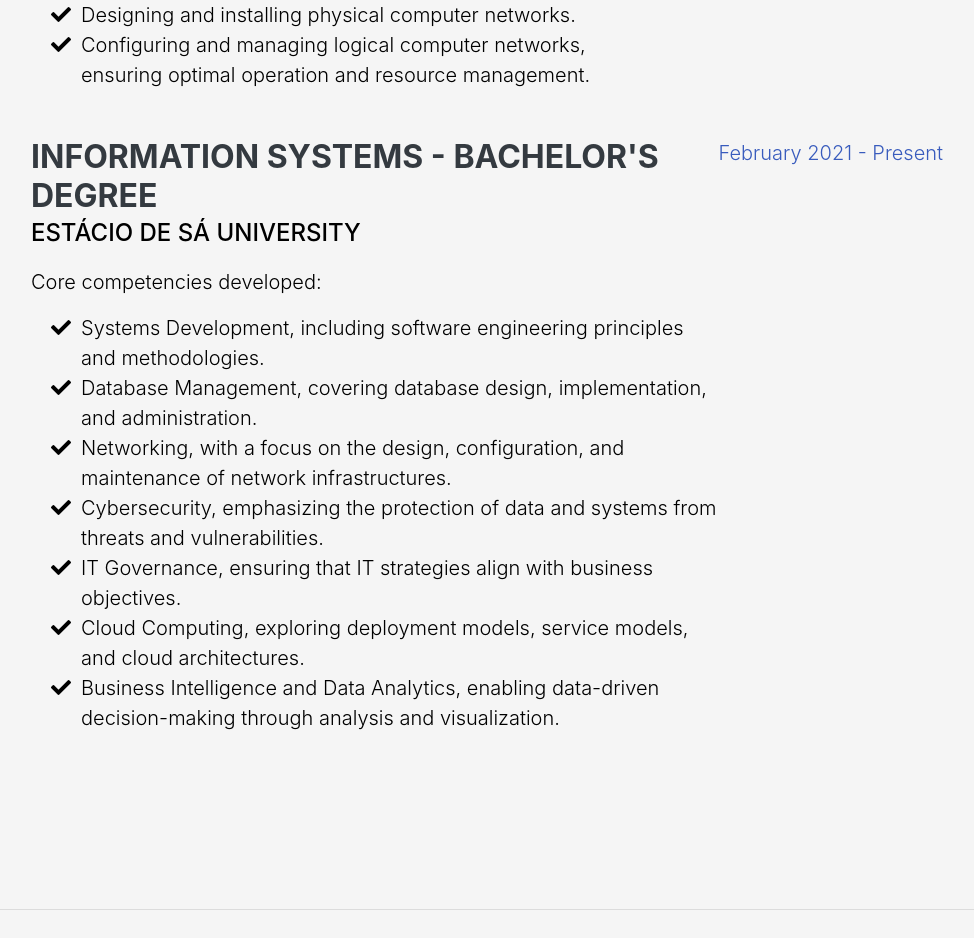
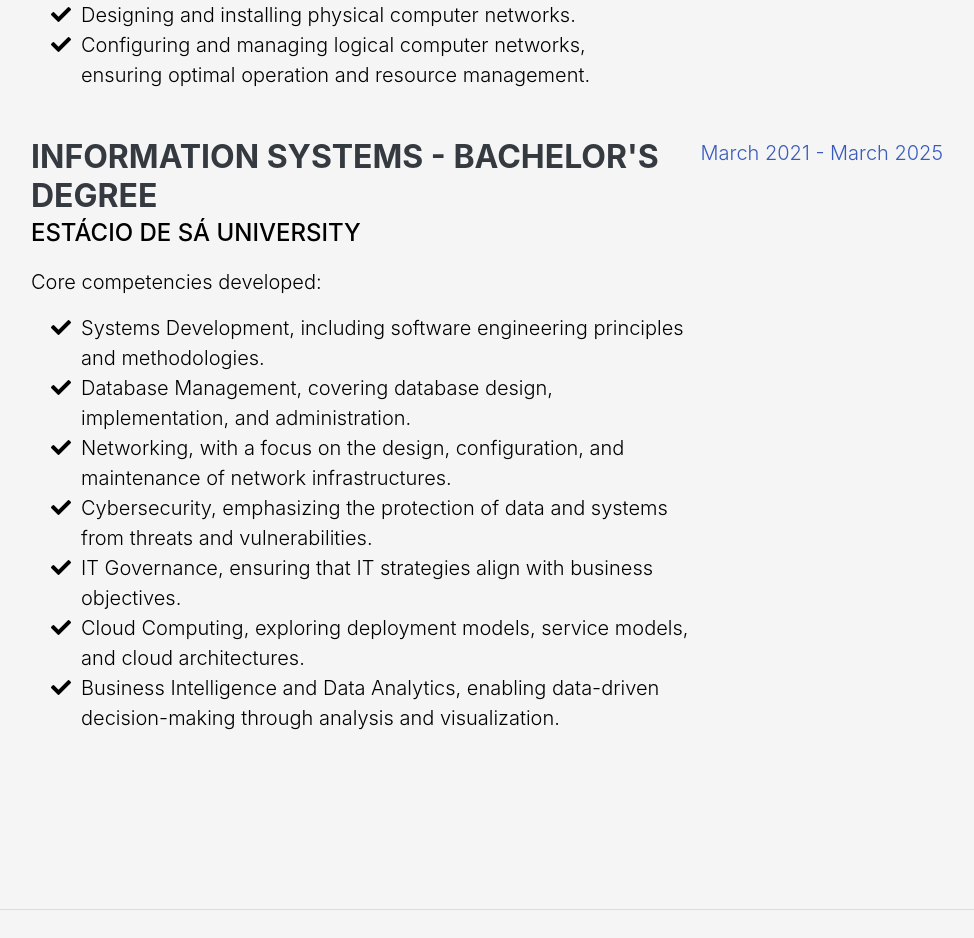
Before and after one commit to JulioCesarSantosdv/JulioCesarSantosdv.github.io, a plain HTML site: page index.html in a window 1280 px wide. Shown: the part 4465-5403 px from the top of the page, without its empty margins (289-1263 px from the left). Drawn offline with Linux system fonts and the light colour scheme; a web font is replaced by a local one.

Commit message:
Inclusão da data de formatura da graduação

```diff
--- a/index.html
+++ b/index.html
@@ -267,7 +267,7 @@
                             </li>
                         </ul>
                     </div>
-                    <div class="flex-shrink-0"><span class="text-primary" data-en="February 2021 - Present" data-pt="Fevereiro de 2021 - Presente">February 2021 - Present</span></div>
+                    <div class="flex-shrink-0"><span class="text-primary" data-en="March 2021 - March 2025" data-pt="Março de 2021 - Março de 2025">March 2021 - March 2025</span></div>
                 </div>
             </div>
 
```
